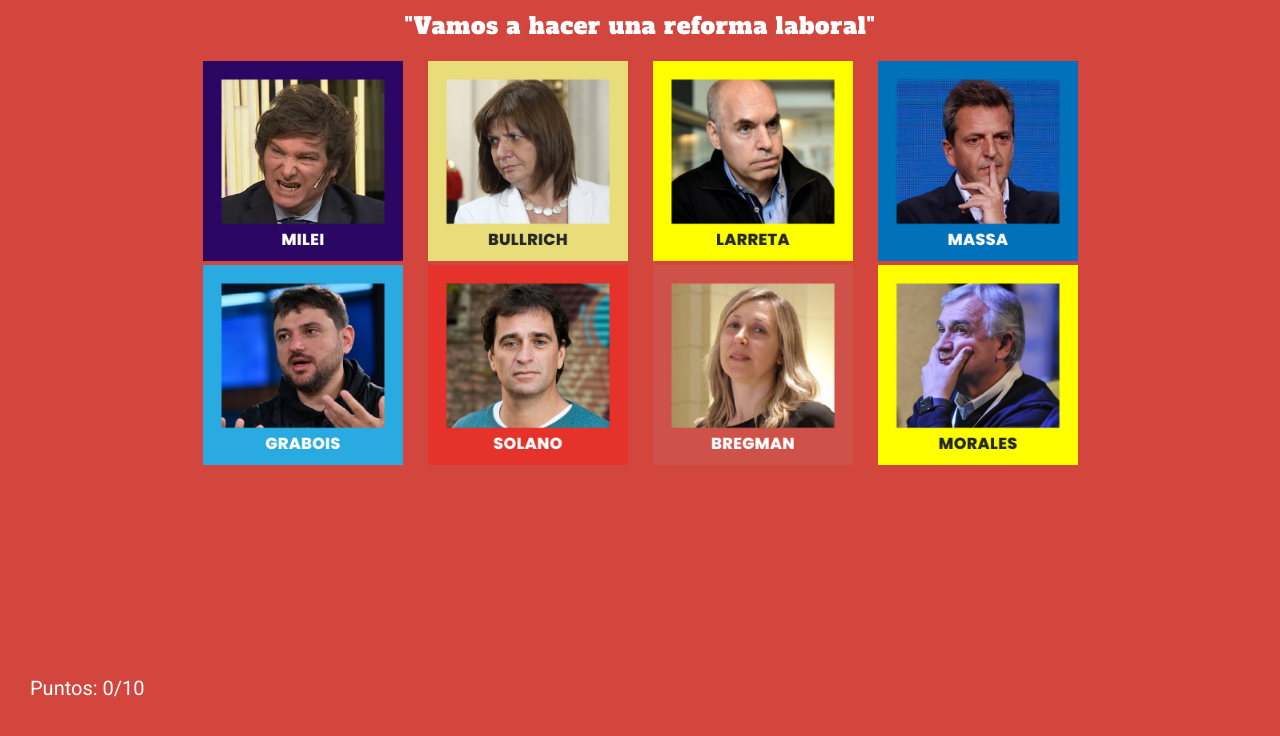
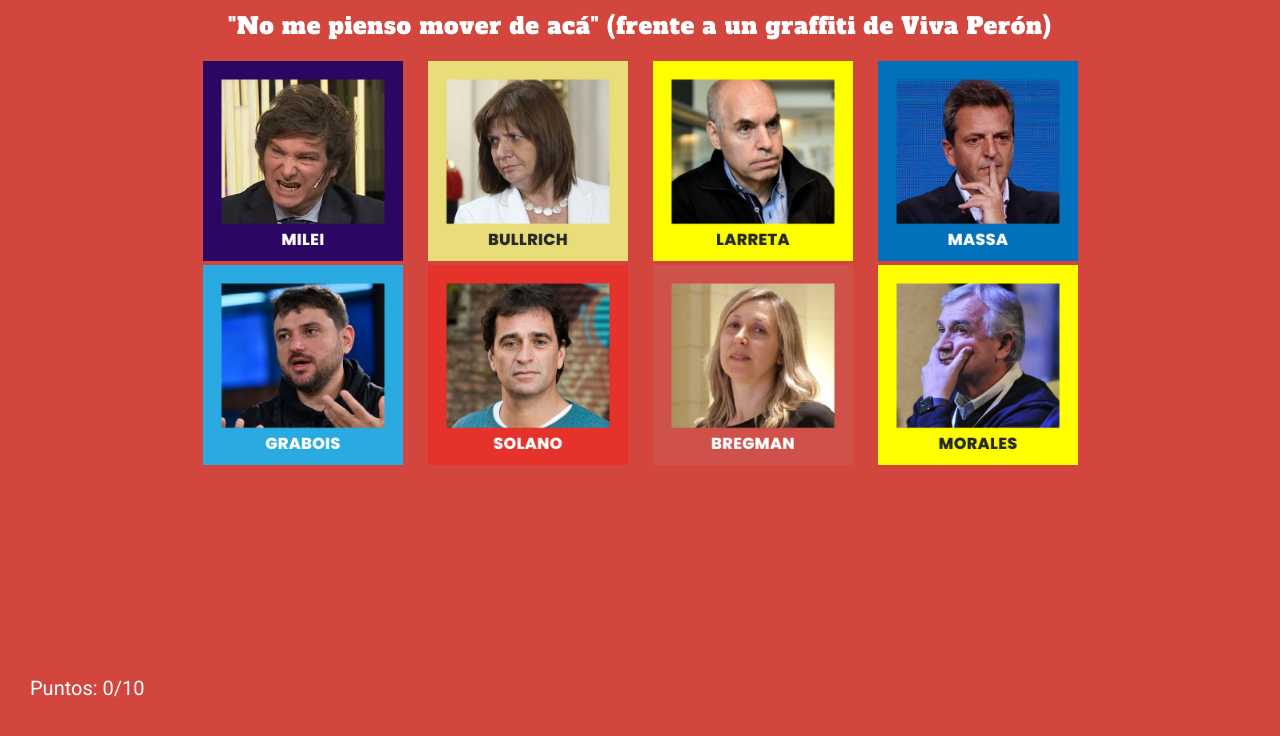
Before and after one commit to merestrella/game, a Next.js app: page /juego in a window 1280 px wide. Shown: the top 736 px of the page. Built offline with nearby package versions, Linux system fonts and the light colour scheme.

Commit message:
cambios seleccion frases

```diff
--- a/Juego.js
+++ b/Juego.js
@@ -25,7 +25,7 @@ const JuegoPreguntasRespuestas = () => {
   const [resultadoRespuesta, setResultadoRespuesta] = useState("");
   const [puntos, setPuntos] = useState(0);
   const [gameOver, setGameOver] = useState(false);
-  const [frasesSeleccionadas, setFrasesSeleccionadas] = useState([]);
+  const [frasesSeleccionadas, setFrasesSeleccionadas] = useState(new Set());
   const [respuestaCorrecta, setRespuestaCorrecta] = useState("");
   const [windowWidth, setWindowWidth] = useState(0);
   const [windowHeight, setWindowHeight] = useState(0);
@@ -40,29 +40,47 @@ const JuegoPreguntasRespuestas = () => {
 
   const maxMoves = 10;
 
+  // const obtenerFraseAleatoria = () => {
+  //   console.log("obtenerFraseAleatoria");
+  //   const candidatoAleatorio =
+  //     candidatos[Math.floor(Math.random() * candidatos.length)];
+  //   let fraseAleatoria;
+  //   let intentos = 0;
+
+  //   // Buscar una frase que no haya sido seleccionada anteriormente
+  //   do {
+  //     fraseAleatoria =
+  //       candidatoAleatorio.frases[
+  //         Math.floor(Math.random() * candidatoAleatorio.frases.length)
+  //       ];
+  //     intentos++;
+  //     // Agregar una condición para evitar el bucle infinito
+  //     if (intentos >= candidatoAleatorio.frases.length) {
+  //       break;
+  //     }
+  //   } while (frasesSeleccionadas.includes(fraseAleatoria));
+
+  //   // Agregar la frase seleccionada al arreglo de frases seleccionadas
+  //   setFrasesSeleccionadas([...frasesSeleccionadas, fraseAleatoria]);
+
+  //   setFraseAleatoria(fraseAleatoria);
+  //   setCandidatoSeleccionado("");
+  //   setMostrarResultado(false);
+  // };
   const obtenerFraseAleatoria = () => {
     console.log("obtenerFraseAleatoria");
-    const candidatoAleatorio =
-      candidatos[Math.floor(Math.random() * candidatos.length)];
-    let fraseAleatoria;
-    let intentos = 0;
+    const frasesDisponibles = candidatos.flatMap(candidato => candidato.frases);
+    const frasesNoSeleccionadas = frasesDisponibles.filter(frase => !frasesSeleccionadas.has(frase));
 
-    // Buscar una frase que no haya sido seleccionada anteriormente
-    do {
-      fraseAleatoria =
-        candidatoAleatorio.frases[
-          Math.floor(Math.random() * candidatoAleatorio.frases.length)
-        ];
-      intentos++;
-      // Agregar una condición para evitar el bucle infinito
-      if (intentos >= candidatoAleatorio.frases.length) {
-        break;
+    if (frasesNoSeleccionadas.length === 0) {
+      // Todas las frases han sido seleccionadas, reiniciar el conjunto
+      setFrasesSeleccionadas(new Set());
     }
-    } while (frasesSeleccionadas.includes(fraseAleatoria));
 
-    // Agregar la frase seleccionada al arreglo de frases seleccionadas
-    setFrasesSeleccionadas([...frasesSeleccionadas, fraseAleatoria]);
+    const fraseAleatoria =
+      frasesNoSeleccionadas[Math.floor(Math.random() * frasesNoSeleccionadas.length)];
 
+    frasesSeleccionadas.add(fraseAleatoria);
     setFraseAleatoria(fraseAleatoria);
     setCandidatoSeleccionado("");
     setMostrarResultado(false);
@@ -72,38 +90,72 @@ const JuegoPreguntasRespuestas = () => {
     setPuntos(0);
     setGameOver(false);
     setMoves(0);
-    setFrasesSeleccionadas([]); // Reiniciar las frases seleccionadas al iniciar un nuevo juego
+    setFrasesSeleccionadas(new Set()); // Reiniciar las frases seleccionadas al iniciar un nuevo juego
     obtenerFraseAleatoria();
   };
 
+
+  // const verificarRespuesta = (candidatoNombre) => {
+  //   setMoves((v) => v + 1); // sumo 1 a moves
+  //   if (moves >= maxMoves - 1) {
+  //     // si moves es mayor o igual a maxMoves
+  //     setTimeout(() => {
+  //       setGameOver(true); // seteo gameOver en true
+  //     }, 2000);
+  //   }
+  //   // Comprobar si el candidato seleccionado es el correcto
+  //   const candidatoCorrecto = candidatos.find((candidato) =>
+  //     candidato.frases.includes(fraseAleatoria)
+  //   );
+  //   const esCorrecto = candidatoCorrecto.nombre === candidatoNombre;
+  //   setResultadoRespuesta(
+  //     esCorrecto ? "Respuesta correcta" : "Respuesta incorrecta"
+  //   );
+  //   if (esCorrecto) {
+  //     setPuntos(puntos + 1);
+  //   }
+  //   setMostrarResultado(true);
+  //   // Mostrar la respuesta correcta en caso de respuesta incorrecta
+  //   if (!esCorrecto) {
+  //     setRespuestaCorrecta(candidatoCorrecto.nombre);
+  //   }
+
+  //   setMostrarResultado(true);
+
+    // despues de 1s pasar a la siguiente frase
+
     const verificarRespuesta = (candidatoNombre) => {
-    setMoves((v) => v + 1); // sumo 1 a moves
+      setMoves((v) => v + 1);
       if (moves >= maxMoves - 1) {
-      // si moves es mayor o igual a maxMoves
           setTimeout(() => {
-        setGameOver(true); // seteo gameOver en true
+              setGameOver(true);
           }, 2000);
       }
-    // Comprobar si el candidato seleccionado es el correcto
+
       const candidatoCorrecto = candidatos.find((candidato) =>
           candidato.frases.includes(fraseAleatoria)
       );
+
+      if (candidatoCorrecto) {
           const esCorrecto = candidatoCorrecto.nombre === candidatoNombre;
           setResultadoRespuesta(
               esCorrecto ? "Respuesta correcta" : "Respuesta incorrecta"
           );
+
           if (esCorrecto) {
               setPuntos(puntos + 1);
           }
+
           setMostrarResultado(true);
-    // Mostrar la respuesta correcta en caso de respuesta incorrecta
+
           if (!esCorrecto) {
               setRespuestaCorrecta(candidatoCorrecto.nombre);
           }
 
           setMostrarResultado(true);
+      }
 
-    // despues de 1s pasar a la siguiente frase
+
     setTimeout(() => {
       obtenerFraseAleatoria();
       setRespuestaCorrecta("");
--- a/frases.js
+++ b/frases.js
@@ -31,7 +31,7 @@ export const candidatos = [
   {
     nombre: "Massa",
     frases: [
-      '"Basta con mirar la cordillera como si fuera una torta"',
+      '"Alcanza con mirar la cordillera como si fuera una torta"',
       '"¿Qué significa ir al fondo? Significa asumir metas, compromisos y obligaciones"',
       "“Si mañana no se resolviese el conflicto, vamos a habilitar a las empresas para importar todos los neumáticos que necesiten”",
       '"Yo voy a barrer con los ñoquis de La Cámpora"',
```
Lines whose indentation alone changed are shown as unchanged.
